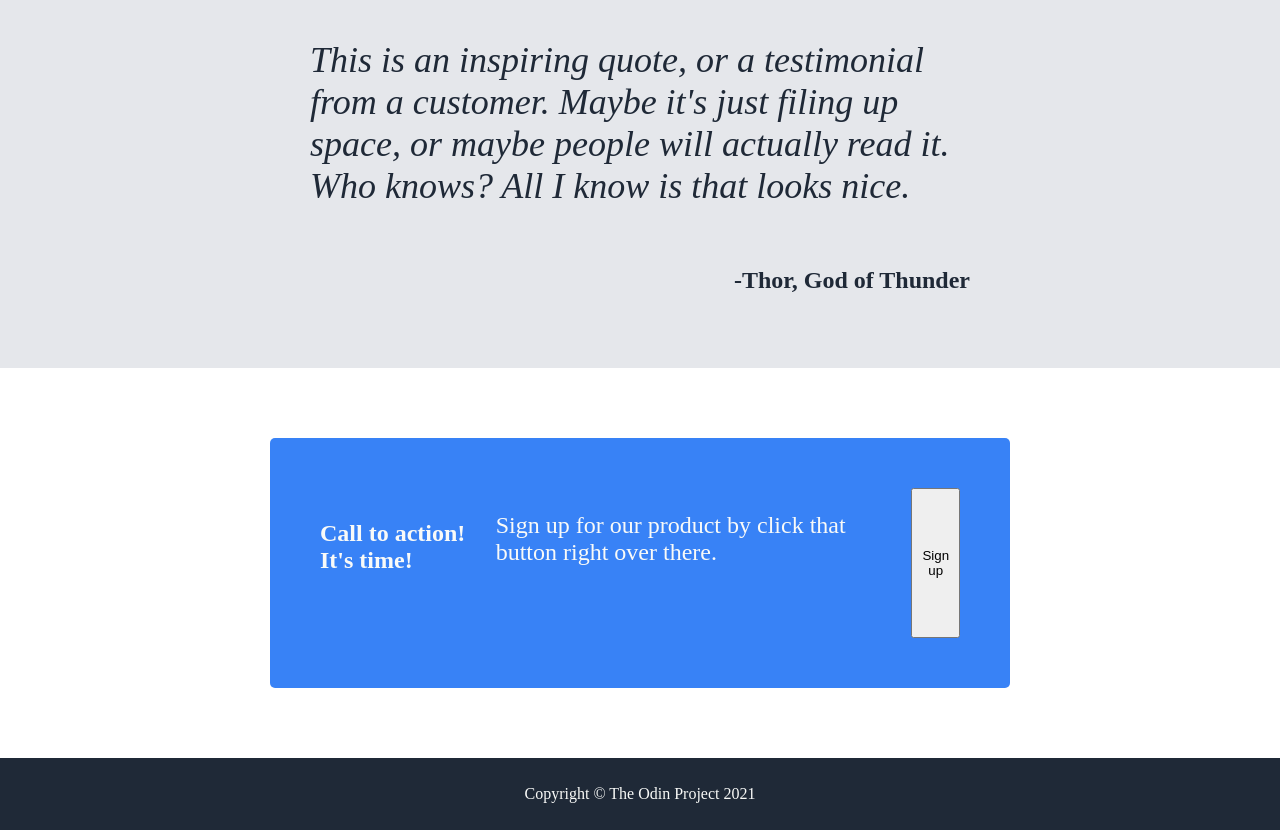
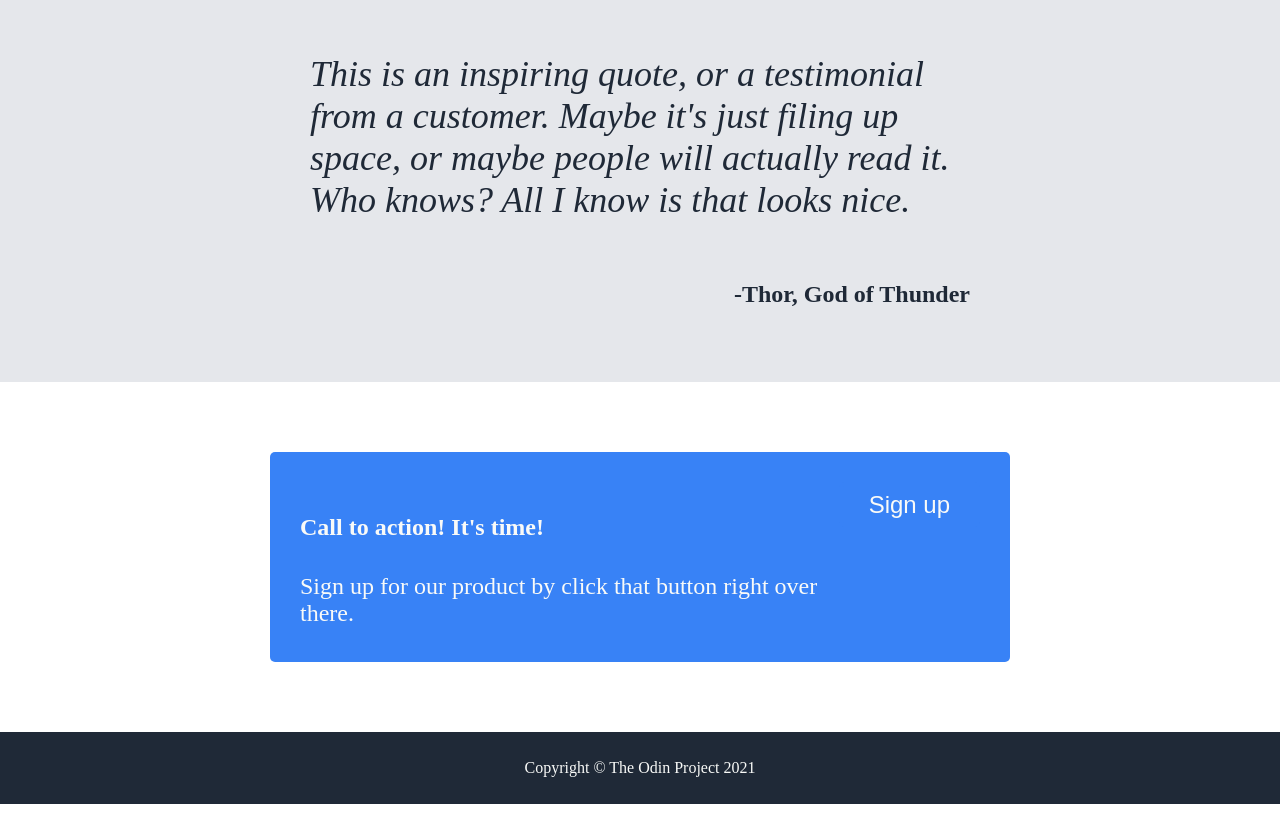
Before and after one commit to Ryked96/odin-landing_page, a plain HTML site: page index.html in a window 1280 px wide. Shown: the part 945-1775 px from the top of the page. After the commit the page ends 1749 px from the top, so only its background shows below. Drawn offline with Linux system fonts and the light colour scheme.

Commit message:
Added styling to buttons.

```diff
--- a/index.html
+++ b/index.html
@@ -61,8 +61,10 @@
     <div class="button_section">
         <!--the section around the button-->
         <div class="button_area">
-            <h4>Call to action! It's time!</h4>
-            <p>Sign up for our product by click that button right over there.</p>
+            <div class="button_area_text">
+                <h4>Call to action! It's time!</h4>
+                <p>Sign up for our product by click that button right over there.</p>
+            </div>
             <button type="button">Sign up</button>
         </div>
     </div>
--- a/style.css
+++ b/style.css
@@ -13,11 +13,20 @@ body {
 }
 /* Add each section of the site here. Applies the padding.*/
 
+button {
+    background-color: #3882F6;
+    border: 4px solid #3882F6;
+    border-radius: 5px;
+    width: 150px;
+    height: 45px;
+    font-size: 24px;
+    color: #F9FAF8;
+}
 
 .dark {
     background-color: #1F2937;
     color: #F9FAF8;
-    padding-bottom: 100px;
+    padding-bottom: 90px;
 }
 
 .header {
@@ -148,7 +157,12 @@ ul {
     border-radius: 5px;
     font-size: 24px;
     color: #F9FAF8;
-    padding: 50px;
+    padding: 30px;
+}
+
+.button_area_text {
+    padding: 0;
+    margin: 0;
 }
 
 .footer {
```
